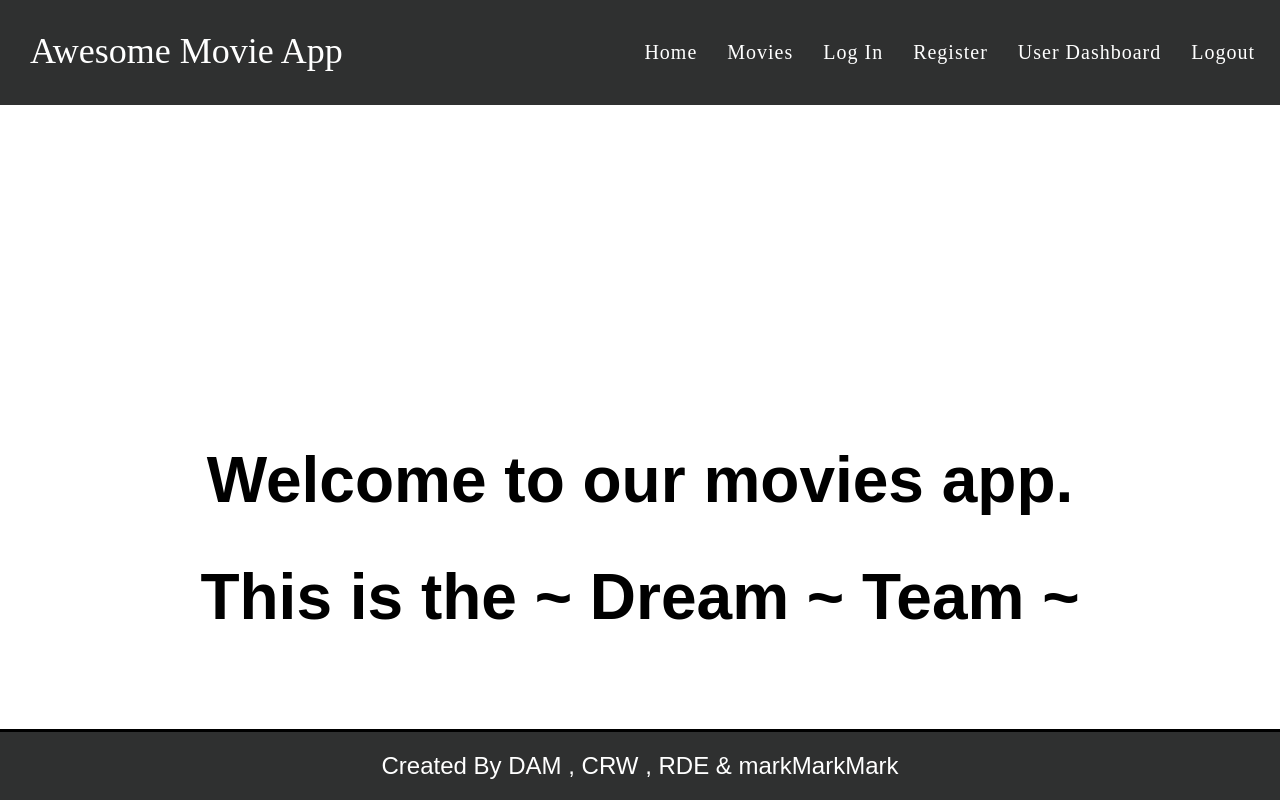
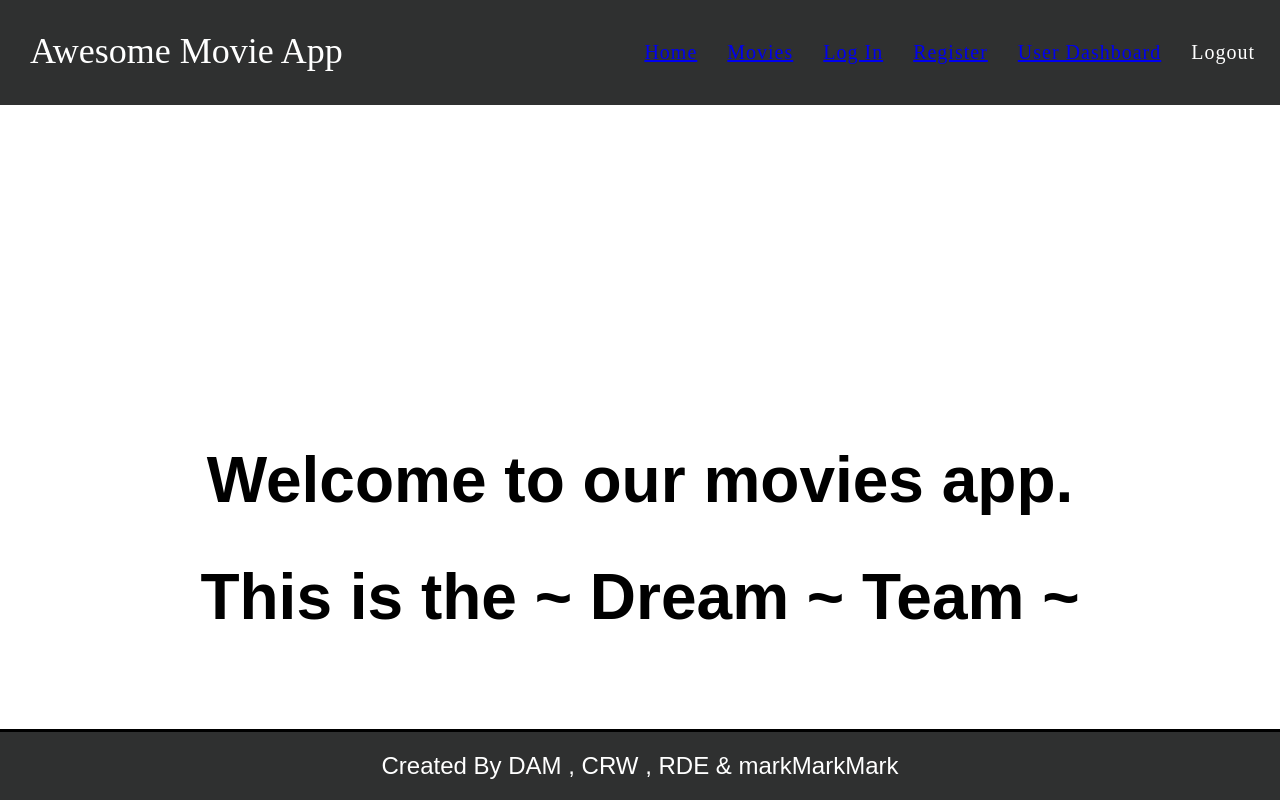
Before and after one commit to hewhowearspants/Practice-Project-3, a React (Create React App) app in the folder client/: page / in a window 1280 px wide. Built offline with nearby package versions, Linux system fonts and the light colour scheme; no server answers.

Commit message:
replace current routing with react router

```diff
--- a/client/src/App.js
+++ b/client/src/App.js
@@ -51,35 +51,35 @@ class App extends Component {
     })
   }
 
-  decideWhichPage() {
-    switch(this.state.currentPage) {
-      case ('home'):
-        return <Home />;
-        break;
-      case 'login':
-        if (!this.state.auth) {
-          return <Login handleLoginSubmit={this.handleLoginSubmit} />;
-        } else return <Home />;
-        break;
-      case 'register':
-        if (!this.state.auth) {
-          return <Register handleRegisterSubmit={this.handleRegisterSubmit} />;
-        } else return <Home />;
-      case ('movies'):
-        if (this.state.movieDataLoaded) {
-          return (<MoviesList
-                  movieData={this.state.movieData}
-                  handleMovieSubmit={this.handleMovieSubmit}
-                  handleMovieEditSubmit={this.handleMovieEditSubmit}
-                  selectEditedMovie={this.selectEditedMovie}
-                  currentMovieId={this.state.currentMovieId}
-          />)
-        } else return <Home />;
-        break;
-      default:
-        break;
-    }
-  }
+  // decideWhichPage() {
+  //   switch(this.state.currentPage) {
+  //     case ('home'):
+  //       return <Home />;
+  //       break;
+  //     case 'login':
+  //       if (!this.state.auth) {
+  //         return <Login handleLoginSubmit={this.handleLoginSubmit} />;
+  //       } else return <Home />;
+  //       break;
+  //     case 'register':
+  //       if (!this.state.auth) {
+  //         return <Register handleRegisterSubmit={this.handleRegisterSubmit} />;
+  //       } else return <Home />;
+  //     case ('movies'):
+  //       if (this.state.movieDataLoaded) {
+  //         return (<MoviesList
+  //                 movieData={this.state.movieData}
+  //                 handleMovieSubmit={this.handleMovieSubmit}
+  //                 handleMovieEditSubmit={this.handleMovieEditSubmit}
+  //                 selectEditedMovie={this.selectEditedMovie}
+  //                 currentMovieId={this.state.currentMovieId}
+  //         />)
+  //       } else return <Home />;
+  //       break;
+  //     default:
+  //       break;
+  //   }
+  // }
 
   handleLoginSubmit(e, username, password) {
     e.preventDefault();
@@ -167,13 +167,19 @@ class App extends Component {
           <Route exact path='/' component={ Home } />
           <Route exact path='/login' render={() => <Login handleLoginSubmit={this.handleLoginSubmit} />} />
           <Route exact path='/register' render={() => <Register handleRegisterSubmit={this.handleRegisterSubmit} />} />
-          <Route exact path='/movies' render={() => <MoviesList
-                                                        movieData={this.state.movieData}
-                                                        handleMovieSubmit={this.handleMovieSubmit}
-                                                        handleMovieEditSubmit={this.handleMovieEditSubmit}
-                                                        selectEditedMovie={this.selectEditedMovie}
-                                                        currentMovieId={this.state.currentMovieId}/>}
-          />
+          <Route exact path='/movies' render={() => {
+              if (this.state.movieDataLoaded) {
+                return (
+                  <MoviesList
+                  movieData={this.state.movieData}
+                  handleMovieSubmit={this.handleMovieSubmit}
+                  handleMovieEditSubmit={this.handleMovieEditSubmit}
+                  selectEditedMovie={this.selectEditedMovie}
+                  currentMovieId={this.state.currentMovieId}/>
+                )
+              } else return <h1>Loading</h1>
+            }
+          }/>
         {/* {this.decideWhichPage()} */}
         </main>
         <Footer />
--- a/client/src/components/Header.jsx
+++ b/client/src/components/Header.jsx
@@ -7,11 +7,11 @@ const Header = (props) => {
             <div className="logo">Awesome Movie App</div>
             <nav>
                 <ul>
-                    <li onClick={() => props.setPage('home')}>Home</li>
-                    <li onClick={() => props.setPage('movies')}>Movies</li>
-                    <li onClick={() => props.setPage('login')}>Log In</li>
-                    <li onClick={() => props.setPage('register')}>Register</li>
-                    <li onClick={() => props.setPage('user')}>User Dashboard</li>
+                    <li><Link to='/'>Home</Link></li>
+                    <li><Link to='/movies'>Movies</Link></li>
+                    <li><Link to='/login'>Log In</Link></li>
+                    <li><Link to ='/register'>Register</Link></li>
+                    <li><Link to='/user'>User Dashboard</Link></li>
                     <li onClick={props.logOut}>Logout</li>
                 </ul>
             </nav>
```
